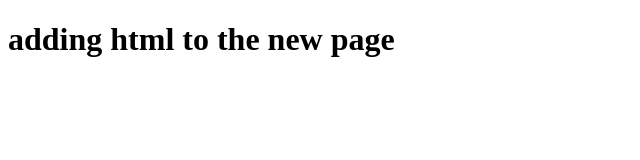
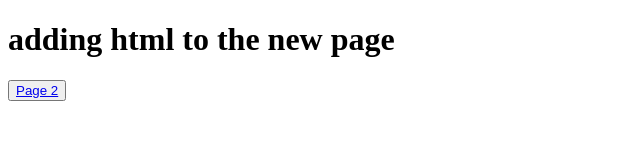
Before and after one commit to umaannaiyan/umaannaiyan.github.io, a plain HTML site: page index.html in a window 1280 px wide. Shown: the whole page, without its empty margins (0-640 px from the left). Drawn offline with Linux system fonts and the light colour scheme.

Commit message:
second commit

```diff
--- a/index.html
+++ b/index.html
@@ -7,5 +7,13 @@
 </head>
 <body>
     <h1> adding html to the new page</h1>
+    <button>
+        <a href="./index1.html">Page 2</a>
+    </button>
+
+
+
+
+
 </body>
 </html>
```
